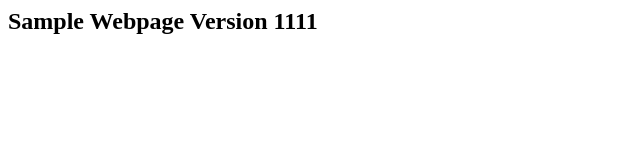
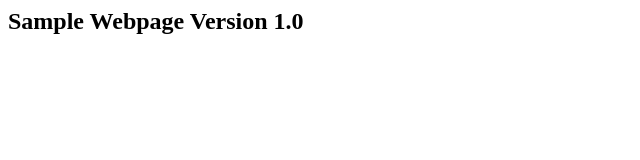
Before and after one commit to LOKI7198/samplewebpage, a plain HTML site: page index.html in a window 1280 px wide. Shown: the full height of the page, 0-640 px from the left. Drawn offline with Linux system fonts and the light colour scheme.

Commit message:
Update index.html

```diff
--- a/index.html
+++ b/index.html
@@ -1,3 +1,3 @@
 <html>
-<h2> Sample Webpage Version 1111 </h2>
+<h2> Sample Webpage Version 1.0 </h2>
 </html>
```
